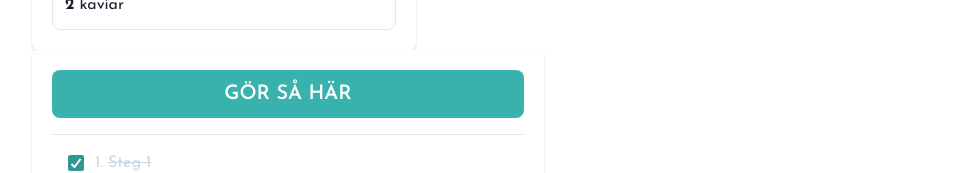
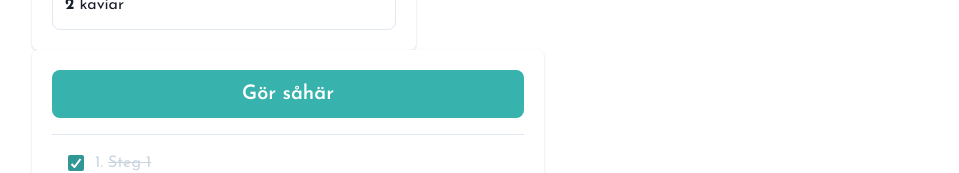
Before and after one commit to teojonsater/kitchen-cache-v2, a React (Create React App) app in the folder client/: page / in a window 1280 px wide. Shown: the part 412-585 px from the top of the page, without its empty margins (160-1119 px from the left). Built offline with nearby package versions, Linux system fonts and the light colour scheme.

Commit message:
Fixed heading in StepsCard.tsx

```diff
--- a/client/src/design/Navbar.tsx
+++ b/client/src/design/Navbar.tsx
@@ -6,10 +6,9 @@ import {
     Icon,
     Image,
     Popover,
-    PopoverArrow, PopoverBody,
-    PopoverCloseButton,
+    PopoverArrow,
     PopoverContent,
-    PopoverTrigger, VStack
+    PopoverTrigger
 } from "@chakra-ui/react";
 import LogoTextBlack from "../assets/logo/LogoTextBlack.svg";
 import RestaurantMenuRoundedIcon from '@mui/icons-material/RestaurantMenuRounded';
--- a/client/src/design/StepsCard.tsx
+++ b/client/src/design/StepsCard.tsx
@@ -17,8 +17,8 @@ function StepsCard() {
             <CardBody>
                 <Flex direction="column" gap="5">
                     <VStack spacing="4" alignItems="start" divider={<StackDivider/>}>
-                        <Heading size='md' textAlign="center" textTransform="uppercase" bgColor="teal.400"
-                                 color="white" py="3" px="3" w="full" borderRadius="lg">Gör Så Här</Heading>
+                        <Heading size='md' textAlign="center" bgColor="teal.400"
+                                 color="white" py="3" px="3" w="full" borderRadius="lg">Gör såhär</Heading>
                         <OrderedList>
                             <HStack>
                                 <Checkbox colorScheme='teal' mr={4} isChecked={true} />
```
Also changed, not shown: 1 other file (tests, documents, lock files or other folders). Lines whose indentation alone changed are shown as unchanged.
